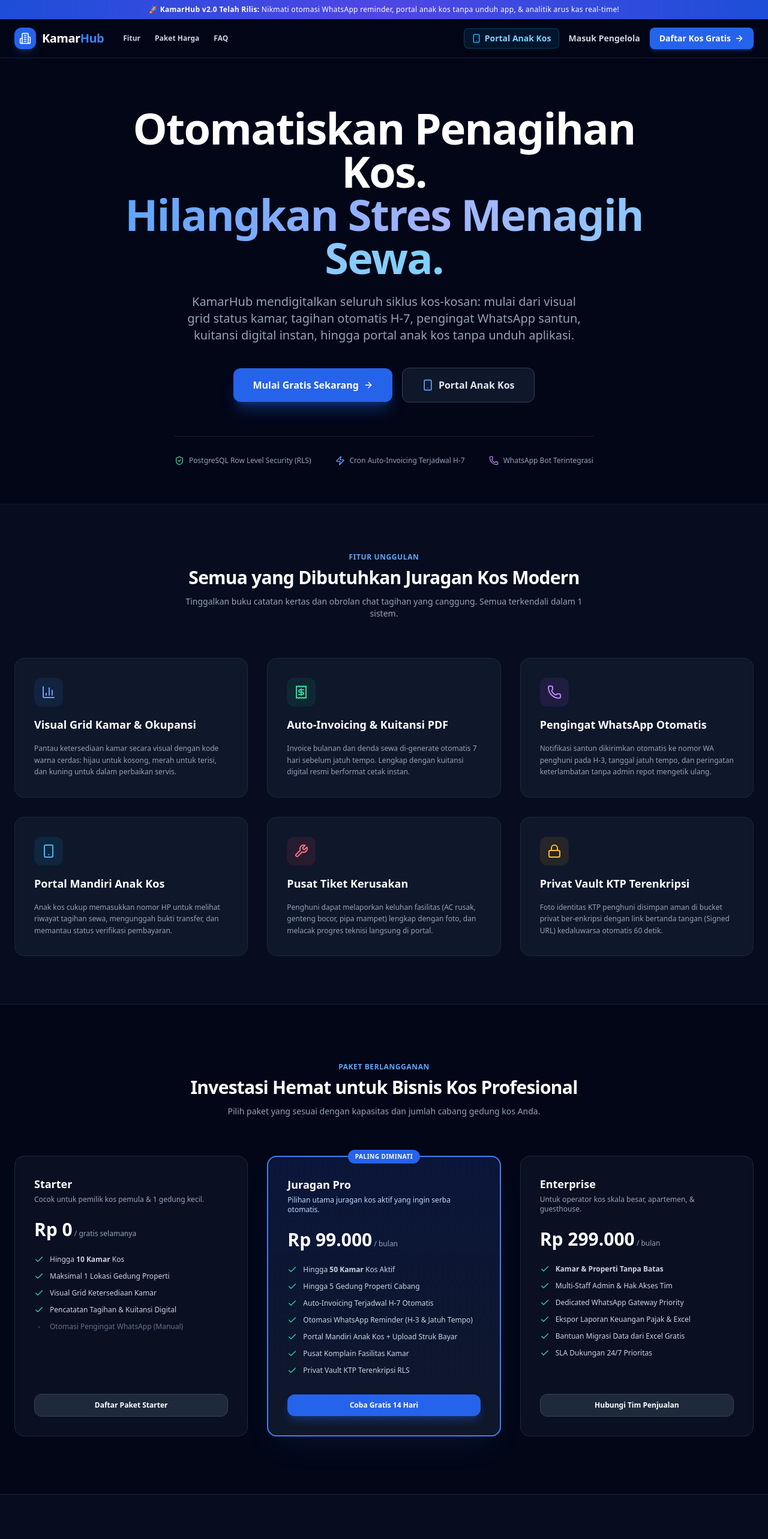
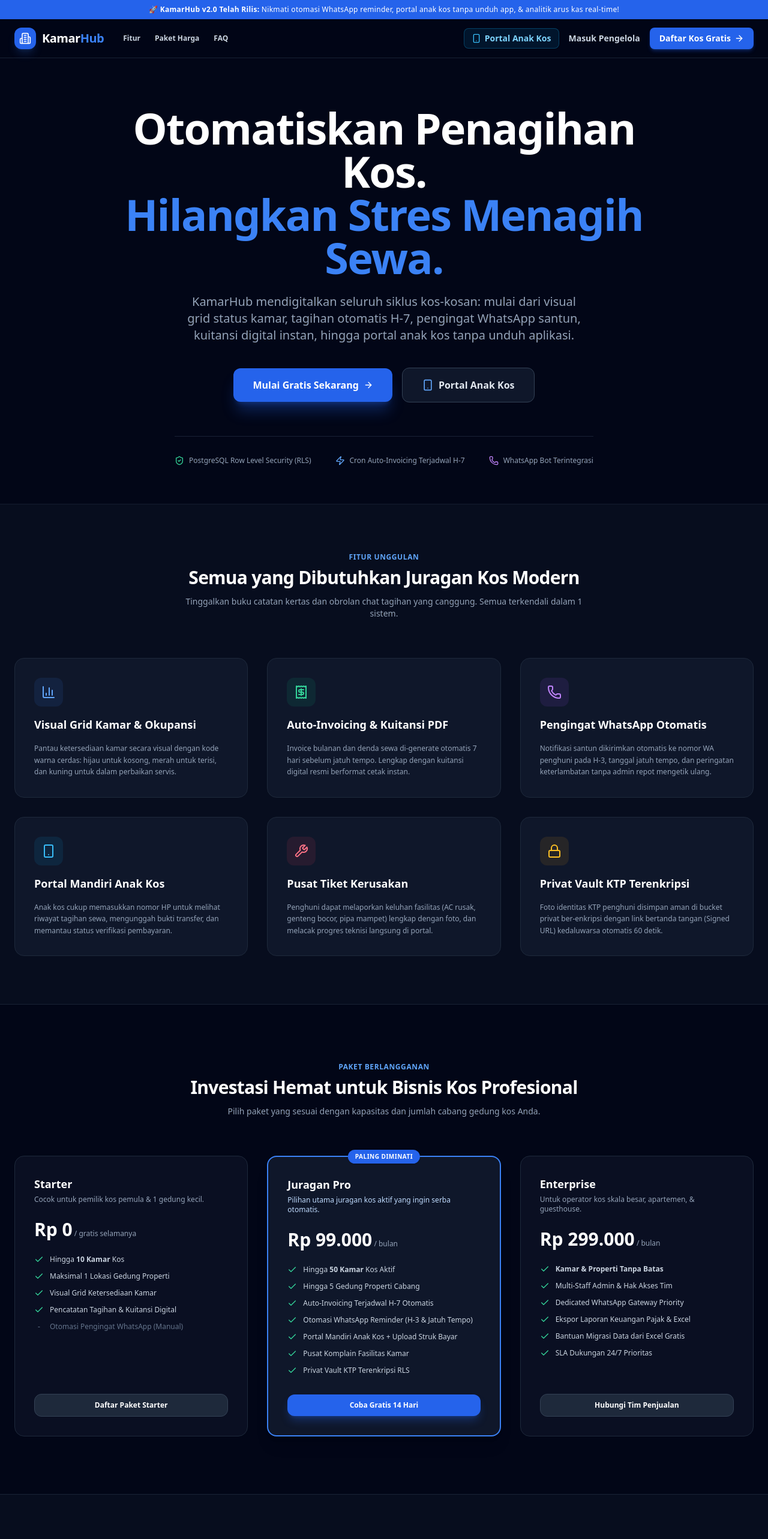
Before and after one commit to akakaraga/Kamarhub, a Next.js app: page / in a window 1280 px wide. Shown: the top 2566 px of the page at 60% size. Built offline with nearby package versions, Linux system fonts and the light colour scheme.

Commit message:
replace colors across entire website

```diff
--- a/src/app/page.tsx
+++ b/src/app/page.tsx
@@ -23,7 +23,7 @@ export default function Home() {
   return (
     <div className="min-h-screen bg-slate-950 text-slate-100 flex flex-col selection:bg-blue-600 selection:text-white">
       {/* Top Notification Bar */}
-      <div className="bg-gradient-to-r from-blue-700 via-indigo-600 to-blue-700 text-white text-xs font-medium py-2 px-4 text-center tracking-wide">
+      <div className="bg-blue-600 text-white text-xs font-medium py-2 px-4 text-center tracking-wide">
         🚀 <span className="font-bold">KamarHub v2.0 Telah Rilis:</span> Nikmati otomasi WhatsApp reminder, portal anak kos tanpa unduh app, & analitik arus kas real-time!
       </div>
 
@@ -76,7 +76,7 @@ export default function Home() {
       <section className="flex-1 flex flex-col justify-center items-center px-6 pt-20 pb-16 text-center max-w-5xl mx-auto">
         <h1 className="text-4xl sm:text-6xl lg:text-7xl font-extrabold tracking-tight text-white leading-[1.15]">
           Otomatiskan Penagihan Kos. <br />
-          <span className="bg-gradient-to-r from-blue-400 via-indigo-300 to-sky-300 bg-clip-text text-transparent">
+          <span className="text-blue-500">
             Hilangkan Stres Menagih Sewa.
           </span>
         </h1>
@@ -246,7 +246,7 @@ export default function Home() {
             </div>
 
             {/* Plan: Pro (Most Popular) */}
-            <div className="p-8 rounded-2xl bg-gradient-to-b from-blue-900/30 to-slate-900 border-2 border-blue-500 shadow-2xl shadow-blue-500/10 flex flex-col justify-between relative">
+            <div className="p-8 rounded-2xl bg-slate-900 border-2 border-blue-500 shadow-xl flex flex-col justify-between relative">
               <div className="absolute -top-3 left-1/2 -translate-x-1/2 px-3 py-1 rounded-full bg-blue-600 text-white font-bold text-[10px] uppercase tracking-wider shadow">
                 Paling Diminati
               </div>
@@ -475,7 +475,7 @@ export default function Home() {
       </section>
 
       {/* Bottom CTA Banner */}
-      <section className="py-20 border-t border-slate-800/80 bg-gradient-to-b from-slate-900 to-slate-950 text-center px-6">
+      <section className="py-20 border-t border-slate-800/80 bg-slate-900 text-center px-6">
         <div className="max-w-3xl mx-auto">
           <h2 className="text-3xl sm:text-4xl font-extrabold text-white tracking-tight">
             Siap Mengubah Manajemen Kos Anda Menjadi Otomatis?
--- a/src/components/portal/renter-portal-view.tsx
+++ b/src/components/portal/renter-portal-view.tsx
@@ -83,9 +83,7 @@ export function RenterPortalView({
       {/* Main Container (Mobile Form Factor) */}
       <main className="max-w-lg mx-auto p-4 space-y-4">
         {/* Welcome & Room Card */}
-        <div className="bg-gradient-to-br from-blue-600 to-indigo-700 text-white p-5 rounded-3xl shadow-xl shadow-blue-500/20 relative overflow-hidden">
-          <div className="absolute right-0 top-0 translate-x-4 -translate-y-4 w-32 h-32 rounded-full bg-white/10 blur-xl pointer-events-none" />
-
+        <div className="bg-blue-600 text-white p-5 rounded-3xl shadow-lg relative overflow-hidden">
           <div className="relative space-y-3">
             <div className="flex items-start justify-between">
               <div>
```
